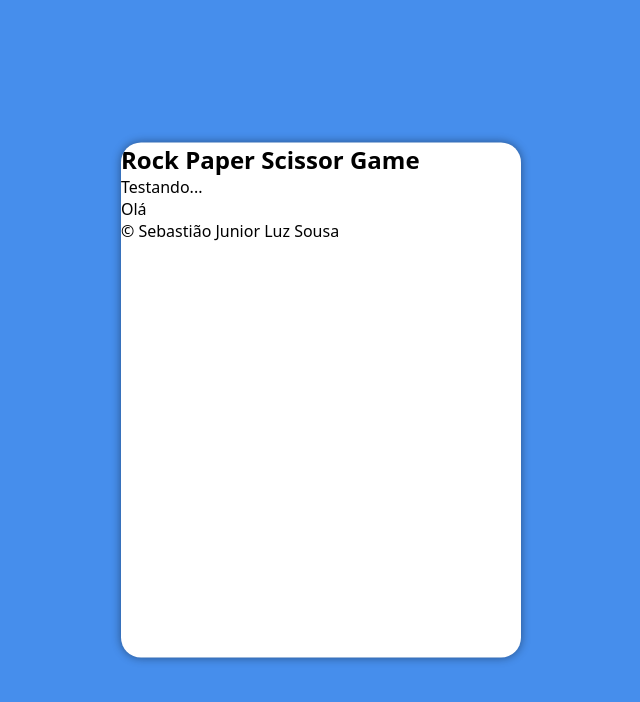
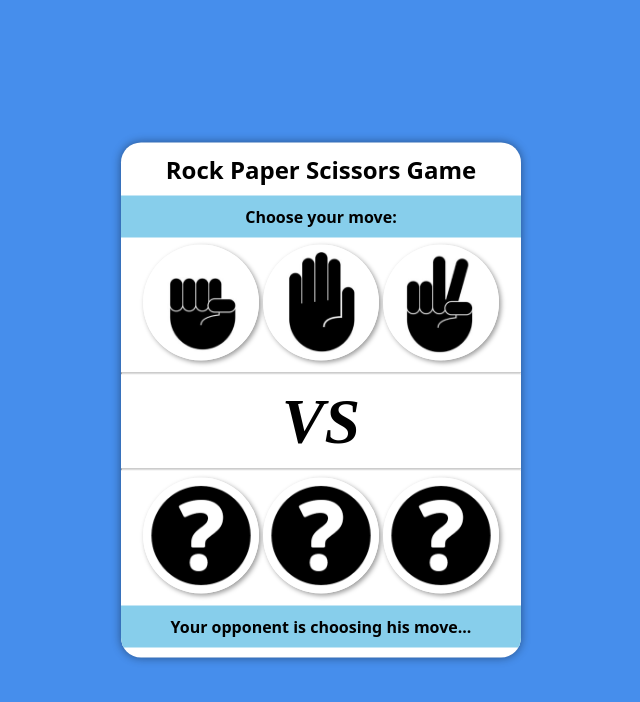
Before and after one commit to sebastiaolsousa/Rock-Paper-Scissors-Game-With-Javascript, a plain HTML site: page index.html in a window 1280 px wide. Shown: the whole page, without its empty margins (319-959 px from the left). Drawn offline with nearby package versions, Linux system fonts and the light colour scheme.

Commit message:
almost complet

```diff
--- a/index.html
+++ b/index.html
@@ -14,17 +14,29 @@
     <main>
         <section id="window">
             <header>
-                <h1>Rock Paper Scissor Game</h1>
+                <h1>Rock Paper Scissors Game</h1>
             </header>
-            <div>
-                Testando...
+            <div class="choose-move">
+                <p>Choose your move:</p>
             </div>
-            <div>
-                Olá
+            <div id="images-player-side">
+                <img id="player-rock" src="images/rock-250px.png" alt="player-rock" onclick="play('rock')">
+                <img id="player-paper" src="images/paper-250px.png" alt="player-paper" onclick="play('paper')">
+                <img id="player-scissors" src="images/scissor-250px.png" alt="player-scissors" onclick="play('scissors')">
             </div>
-            <footer>
-                <p>&copy; Sebastião Junior Luz Sousa</p>
-            </footer>
+            <div id="vs">
+                <hr>
+                <p>VS</p>
+                <hr>
+            </div>
+            <div id="images-opponent-side">
+                <img id="opponent-rock" src="images/question-mark-250px.png" alt="opponent-rock">
+                <img id="opponent-paper" src="images/question-mark-250px.png" alt="opponent-paper">
+                <img id="opponent-scissors" src="images/question-mark-250px.png" alt="opponent-scissor">
+            </div>
+            <div class="choose-move">
+                <p>Your opponent is choosing his move...</p>
+            </div>
         </section>
     </main>
     <script src="script.js"></script>
--- a/script.js
+++ b/script.js
@@ -0,0 +1,22 @@
+var res = []
+
+function opponentplay() {
+    var opplay = ["rock", "paper", "scissor"]
+    var randomplay = Math.floor(Math.random() * opplay.length);
+    var randomres = opplay[randomplay]
+    return randomres
+}
+
+function play(choice){
+    switch(choice) {
+        case 'rock':
+
+            break
+        case 'paper':
+
+            break
+        case 'scissors':
+
+            break
+    }
+}
--- a/styles/style.css
+++ b/styles/style.css
@@ -19,6 +19,28 @@ main {
     width: 100vw;
 }
 
+section#window > header {
+    font-weight: bold;
+    text-align: center;
+    padding: 10px;
+}
+
+section#window > div.choose-move > p{
+    padding: 10px;
+    text-align: center;
+    background-color: skyblue;
+    font-weight: bold;
+}
+
+section#window > div#vs > p{
+    text-align: center;
+    padding: 10px;
+    font-family: 'Times New Roman', Times, serif;
+    font-size: 4em;
+    font-weight: bolder;
+    font-style: italic;
+}
+
 section#window {
     position: absolute;
     top:50%;
@@ -35,3 +57,47 @@ section#window {
     transition: width .3s, height .3s;
     transition-timing-function: ease;
 }
+
+section#window > div#images-player-side{
+    padding: 7px;
+}
+
+section#window > div#images-player-side > img{
+    display: inline-block;
+    width: 30%;
+    height: 30%;
+    transform: translate(+15px);
+
+    border-radius: 50%;
+    box-shadow: 2px 2px 5px rgba(0, 0, 0, 0.400);
+}
+
+section#window > div#images-player-side > img:hover{
+    cursor: pointer;
+    border: 5px solid gray;
+    transform: translate(-3px, -3px);
+    box-shadow: 5px 5px 10px rgba(0, 0, 0, 0.623);
+    transition: transform 0.3s, border 0.1s;
+}
+
+
+section#window > div#images-opponent-side{
+    padding: 7px;
+}
+
+section#window > div#images-opponent-side > img{
+    display: inline-block;
+    width: 30%;
+    height: 30%;
+    transform: translate(+15px);
+
+    border-radius: 50%;
+    box-shadow: 2px 2px 5px rgba(0, 0, 0, 0.400);
+}
+
+section#window > div#images-opponent-side > img:hover{
+    border: 5px solid gray;
+    transform: translate(-0.5px, -0.5px);
+    box-shadow: 5px 5px 10px rgba(0, 0, 0, 0.623);
+    transition: transform 0.3s, border 0.1s;
+}
```
Also changed, not shown: images/question-mark-250px.png (added).
